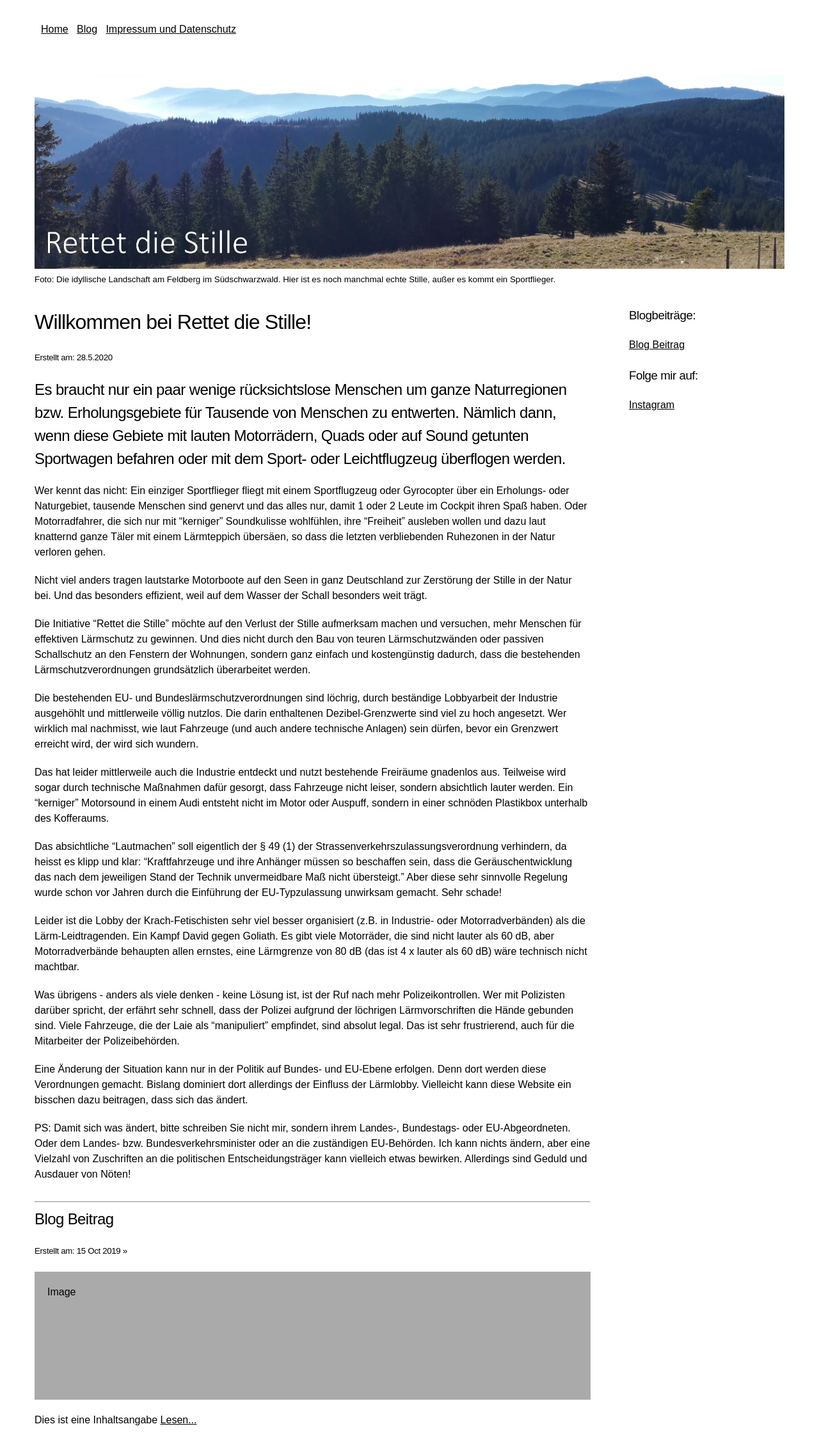
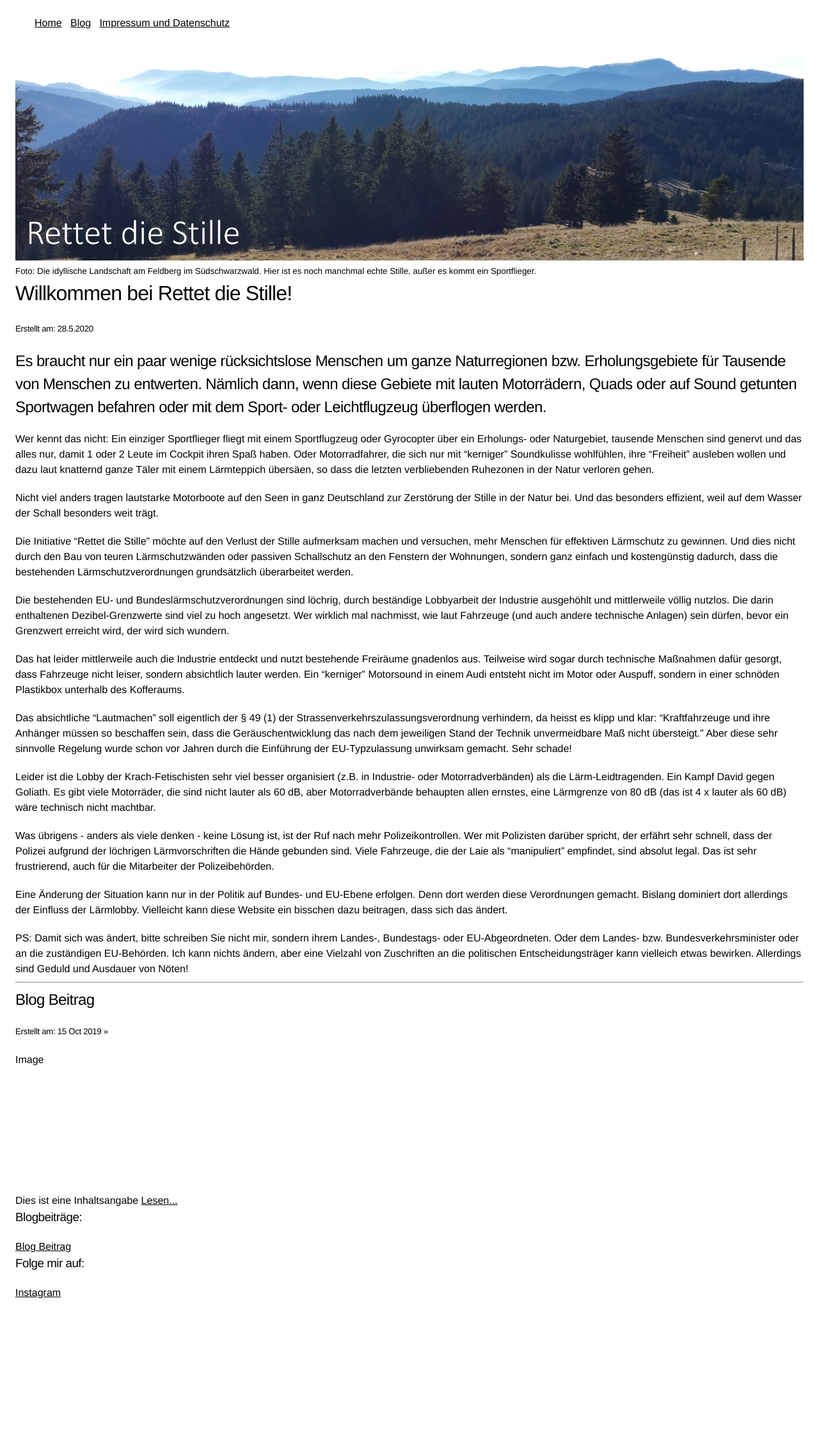
Before and after one commit to rettet-die-stille/rettet-die-stille.github.io, a Jekyll site: the page built from index.md, in a window 1280 px wide. Shown: the whole page at 64% size. Built offline with Jekyll 4.4.1, drawn with Linux system fonts in a browser that asks for light colours; our own code applies the rules of GitHub Pages for plain Markdown files; after the commit the page ends 2056 px from its top, so only the background shows below that.

Commit message:
Update defaultmodern.html

```diff
--- a/_layouts/defaultmodern.html
+++ b/_layouts/defaultmodern.html
@@ -7,78 +7,7 @@ layout: default
     <meta name="viewport" content="width=device-width,initial-scale=1" />
     <title>{{ page.title | default: site.title }}</title>
     <link rel="stylesheet" href="/assets/css/styles.css">
-    <style>
-    * {
-      box-sizing: border-box;
-    }
 
-    /* Add a gray background color with some padding */
-    body {
-      font-family: Arial;
-      padding: 10px;
-      background:white;
-    }
-
-    /* Header/Blog Title */
-    .header2 {
-      padding: 20px;
-      background: white;
-    }
-
-    /* Create two unequal columns that floats next to each other */
-    /* Left column */
-    .leftcolumn {
-      float: left;
-      width: 75%;
-    }
-
-    /* Right column */
-    .rightcolumn {
-      float: left;
-      width: 25%;
-      padding-left: 20px;
-    }
-
-    /* Fake image */
-    .fakeimg {
-      background-color: #aaa;
-      width: 100%;
-      padding: 20px;
-    }
-
-    /* Add a card effect for articles */
-    .card {
-       background-color: white;
-       padding-left: 20px;
-       padding-right: 20px;
-       padding-top: 10px;
-       padding-bottom: 10px;
-       margin-top: 2px;
-    }
-
-    /* Clear floats after the columns */
-    .row:after {
-      content: "";
-      display: table;
-      clear: both;
-    }
-
-    /* Footer */
-    .footer {
-      padding: 20px;
-      text-align: center;
-      background: #ddd;
-      margin-top: 20px;
-    }
-
-    /* Responsive layout - when the screen is less than 800px wide, make the two columns stack on top of each other instead of next to each other */
-    @media screen and (max-width: 800px) {
-      .leftcolumn, .rightcolumn {
-        width: 100%;
-        padding: 0;
-      }
-    }
-    </style>
 </head>
 
 <body>
```
